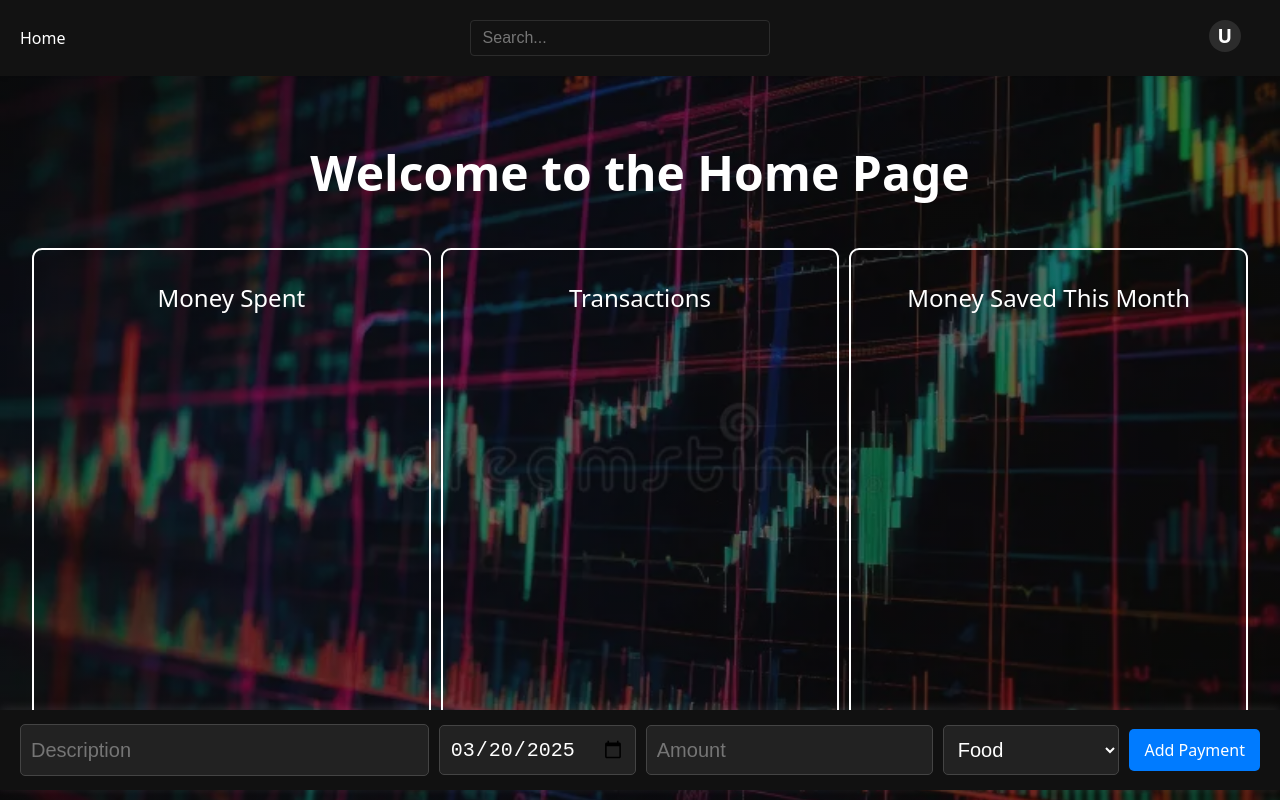
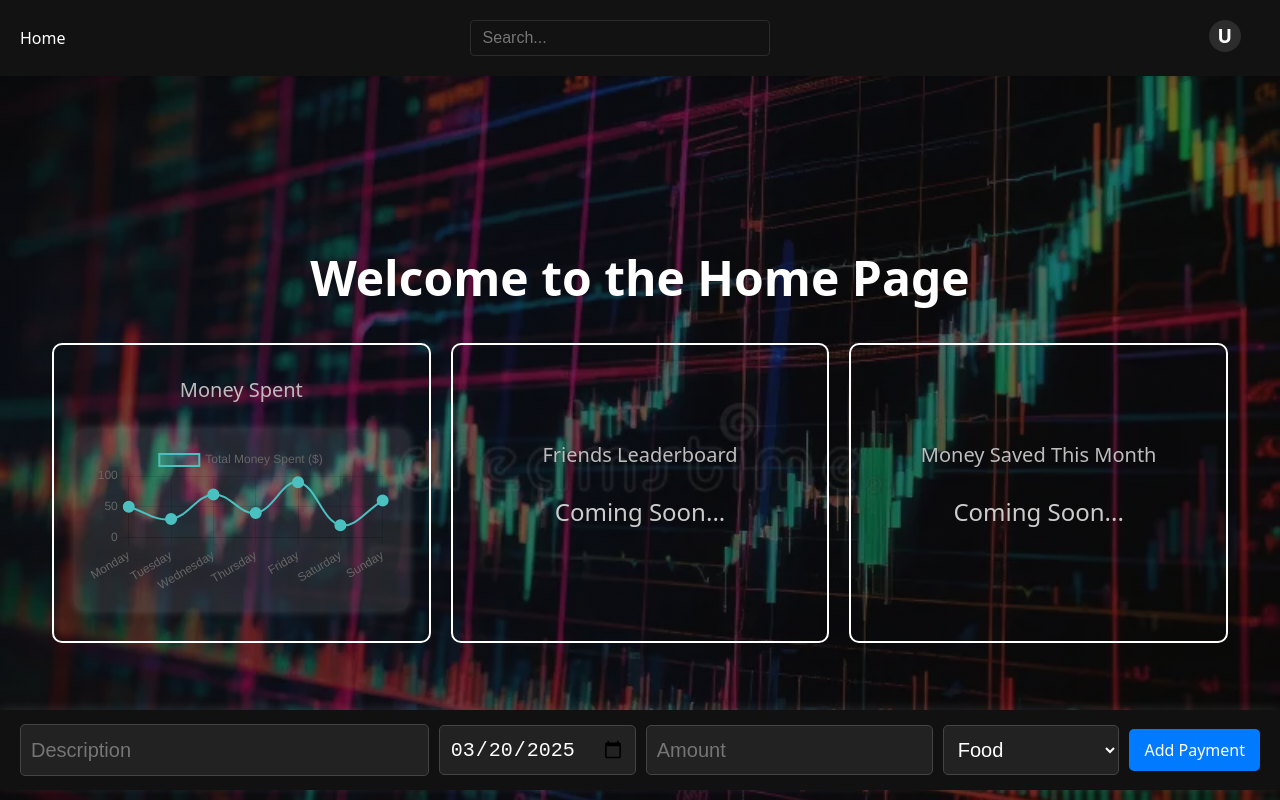
Before and after one commit to Hehrd/hromozomite, a React (Vite) app in the folder react/: page / in a window 1280 px wide. Built offline with nearby package versions, Linux system fonts and the light colour scheme.

Commit message:
added pie chart

```diff
--- a/react/package.json
+++ b/react/package.json
@@ -10,7 +10,9 @@
     "preview": "vite preview"
   },
   "dependencies": {
+    "chart.js": "^4.4.8",
     "react": "^18.2.0",
+    "react-chartjs-2": "^5.3.0",
     "react-dom": "^18.2.0",
     "react-router-dom": "^6.0.0"
   },
--- a/react/src/pages/indexElements.css
+++ b/react/src/pages/indexElements.css
@@ -1,29 +1,40 @@
 /* IndexElements.css */
 
-/* Flexbox container for the three tabs */
+/* Tabs container now spans full width */
 .tabs-container {
     display: flex;
-    gap: 10px;
-    justify-content: center;
-    align-items: center;
-    width: 100%; /* Full width */
-    margin-top: 30px; /* Move slightly down */
+    justify-content: space-between;
+    align-items: flex-start;
+    width: 100%;
+    margin-top: 20px;
+    gap: 20px;
+    padding: 0 20px;
   }
 
-  /* Individual tab styling */
+  /* Each tab is full width */
   .tab-box {
     flex: 1;
-    border: 2px solid white; /* White border only */
-    padding: 30px; /* Increase padding */
+    border: 2px solid white;
+    padding: 20px;
     text-align: center;
-    font-size: 1.5rem; /* Slightly bigger text */
+    font-size: 1.5rem;
     border-radius: 10px;
-    min-height: 500px; /* Taller tabs */
-    cursor: pointer;
-    transition: all 0.3s ease;
+    min-height: 300px;
+    width: 100%;
+    display: flex;
+    flex-direction: column;
+    align-items: center;
+    justify-content: center;
   }
 
-  /* Hover effect */
-  .tab-box:hover {
-    background-color: rgba(255, 255, 255, 0.1);
+  /* Title spacing */
+  .tab-box h2 {
+    margin-bottom: 15px;
   }
+
+  /* Ensure all tab content is always visible */
+  .tab-content {
+    width: 100%;
+    text-align: center;
+    color: white;
+  }
--- a/react/src/pages/indexElements.jsx
+++ b/react/src/pages/indexElements.jsx
@@ -1,12 +1,27 @@
 import React from "react";
-import "./indexElements.css"; // Import CSS
+import "./indexElements.css";
+import MoneySpentChart from "./moneySpentChart.jsx";
 
 const IndexElements = () => {
   return (
     <div className="tabs-container">
-      <div className="tab-box">Money Spent</div>
-      <div className="tab-box">Transactions</div>
-      <div className="tab-box">Money Saved This Month</div>
+      {/* Money Spent */}
+      <div className="tab-box">
+        <h2>Money Spent</h2>
+        <MoneySpentChart /> {/* Line chart inside */}
+      </div>
+
+      {/* Friends Leaderboard */}
+      <div className="tab-box">
+        <h2>Friends Leaderboard</h2>
+        <p>Coming Soon...</p>
+      </div>
+
+      {/* Money Saved */}
+      <div className="tab-box">
+        <h2>Money Saved This Month</h2>
+        <p>Coming Soon...</p>
+      </div>
     </div>
   );
 };
--- /dev/null
+++ b/react/src/pages/moneySpentChart.css
@@ -0,0 +1,12 @@
+/* MoneySpentChart.css */
+
+.chart-container {
+    width: 100%;
+    max-width: 500px; /* Adjust for responsiveness */
+    height: auto;
+    background: rgba(255, 255, 255, 0.1);
+    padding: 15px;
+    border-radius: 10px;
+    box-shadow: 0px 0px 10px rgba(255, 255, 255, 0.2);
+    color: white;
+  }
--- /dev/null
+++ b/react/src/pages/moneySpentChart.jsx
@@ -0,0 +1,57 @@
+import React from "react";
+import { Line } from "react-chartjs-2";
+import {
+  Chart as ChartJS,
+  CategoryScale,
+  LinearScale,
+  LineElement,
+  PointElement,
+  Title,
+  Tooltip,
+  Legend,
+} from "chart.js";
+import "./moneySpentChart.css";
+
+// Register Chart.js components
+ChartJS.register(CategoryScale, LinearScale, LineElement, PointElement, Title, Tooltip, Legend);
+
+const MoneySpentChart = () => {
+  const data = {
+    labels: ["Monday", "Tuesday", "Wednesday", "Thursday", "Friday", "Saturday", "Sunday"],
+    datasets: [
+      {
+        label: "Total Money Spent ($)",
+        data: [50, 30, 70, 40, 90, 20, 60], // Example data
+        borderColor: "rgba(75, 192, 192, 1)",
+        backgroundColor: "rgba(75, 192, 192, 0.2)",
+        borderWidth: 2,
+        pointRadius: 5,
+        pointBackgroundColor: "rgba(75, 192, 192, 1)",
+        tension: 0.4, // Smooth line
+      },
+    ],
+  };
+
+  const options = {
+    responsive: true,
+    plugins: {
+      legend: {
+        display: true,
+        position: "top",
+      },
+    },
+    scales: {
+      y: {
+        beginAtZero: true,
+      },
+    },
+  };
+
+  return (
+    <div className="chart-container">
+      <Line data={data} options={options} />
+    </div>
+  );
+};
+
+export default MoneySpentChart;
```
Also changed, not shown: 1 other file (tests, documents, lock files or other folders).
